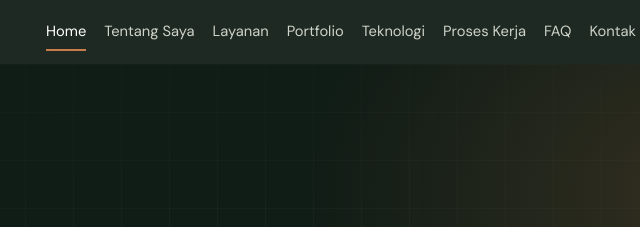
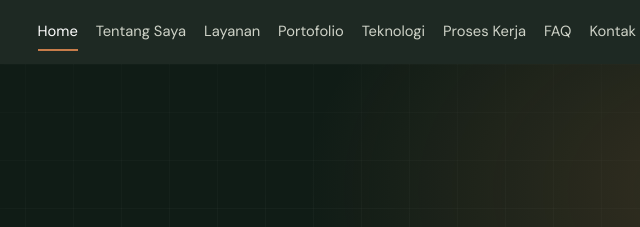
Before and after one commit to JustFun23-star/WEBDASHBOARD_ESEMKA, a plain HTML site: page index.html in a window 1280 px wide. Shown: the top 227 px of the page, 359-999 px from the left. Drawn offline with nearby package versions, Linux system fonts and the light colour scheme; no server answers.

Commit message:
Update index.html

```diff
--- a/index.html
+++ b/index.html
@@ -122,14 +122,14 @@ dialog[open]{animation:pop .3s}dialog[open]::backdrop{animation:fd .3s}@keyframe
 <header><div class="wrap bar">
 <a href="#home" class="logo"><svg width="34" height="34" viewBox="0 0 64 64" aria-hidden="true"><rect width="64" height="64" rx="14" fill="#183629"/><path d="M20 18h24v6H27v6h14v6H27v6h17v6H20z" fill="#F5F2EA"/><circle cx="48" cy="46" r="4" fill="#C77C4A"/></svg>ProjectESEMKA</a>
 <button class="burger" aria-label="Buka menu" aria-expanded="false" aria-controls="nav"><i></i><i></i></button>
-<nav id="nav" aria-label="Navigasi utama"><a href="#home">Home</a><a href="#tentang">Tentang Saya</a><a href="#layanan">Layanan</a><a href="#portfolio">Portfolio</a><a href="#teknologi">Teknologi</a><a href="#proses">Proses Kerja</a><a href="#faq">FAQ</a><a href="#kontak">Kontak</a><a class="btn sm" data-wa="">Konsultasi Proyek</a></nav>
+<nav id="nav" aria-label="Navigasi utama"><a href="#home">Home</a><a href="#tentang">Tentang Saya</a><a href="#layanan">Layanan</a><a href="#Portofolio">Portofolio</a><a href="#teknologi">Teknologi</a><a href="#proses">Proses Kerja</a><a href="#faq">FAQ</a><a href="#kontak">Kontak</a><a class="btn sm" data-wa="">Konsultasi Proyek</a></nav>
 </div></header>
 <main>
 <section id="home" class="hero"><div class="wrap hg">
 <div class="ht"><p class="eyebrow"><i></i>Independent Web Developer</p><h1>Website Profesional, Dibangun dari <em>Ide dan Kreativitas.</em></h1>
 <p class="typ">Saya membuat <span id="tw"></span><i class="caret"></i></p>
 <p class="lead">Saya membantu bisnis, UMKM, dan individu membangun kehadiran digital melalui website yang modern, responsif, dan sesuai kebutuhan.</p>
-<div class="acts"><a class="btn" href="#portfolio">Jelajahi Portofolio</a><a class="btn ghost" data-wa="">Konsultasi via WhatsApp</a></div></div>
+<div class="acts"><a class="btn" href="#Portofolio">Jelajahi Portofolio</a><a class="btn ghost" data-wa="">Konsultasi via WhatsApp</a></div></div>
 <div class="bw" aria-hidden="true"><div class="bb"><i></i><i></i><i></i><span>myesemka.vercel.app</span></div><div class="bd"><div class="sd"></div><div class="mn"><b></b><div class="rw"><u></u><u></u><u></u></div><div class="ch"></div></div></div></div>
 </div></section>
 <section class="stats"><div class="wrap"><div><b data-n="4">4</b><span>Proyek</span></div><div><b data-n="10" id="nS">10</b><span>Jenis Layanan</span></div><div><b data-n="3" id="nK">3</b><span>Paket</span></div><div><b data-n="100" data-s="%">100%</b><span>Responsif</span></div></div></section>
@@ -144,7 +144,7 @@ dialog[open]{animation:pop .3s}dialog[open]::backdrop{animation:fd .3s}@keyframe
 </div></section>
 
 <section id="layanan" class="sec"><div class="wrap rv"><h2>Layanan</h2><p class="sub">Pilih yang paling dekat dengan kebutuhan Anda, atau ceritakan kebutuhan khusus Anda.</p><div class="grid g3" id="services"></div></div></section>
-<section id="portfolio" class="sec dk"><div class="wrap rv"><h2>Portfolio</h2><p class="sub">Setiap proyek diberi label status agar jelas mana yang sudah online dan mana yang masih dikembangkan.</p><div class="flt" id="filters" role="group" aria-label="Filter portfolio"></div><p class="hint" id="pState" role="status"></p><div class="grid g2" id="projects"></div></div></section>
+<section id="Portofolio" class="sec dk"><div class="wrap rv"><h2>Portofolio</h2><p class="sub">Setiap proyek diberi label status agar jelas mana yang sudah online dan mana yang masih dikembangkan.</p><div class="flt" id="filters" role="group" aria-label="Filter Portofolio"></div><p class="hint" id="pState" role="status"></p><div class="grid g2" id="projects"></div></div></section>
 <section id="teknologi" class="sec"><div class="wrap rv"><h2>Teknologi</h2><p class="sub" id="techNote"></p><div class="grid g2" id="tech"></div></div></section>
 <section id="proses" class="sec alt"><div class="wrap rv"><h2>Proses Kerja</h2><ol class="steps" id="steps"></ol></div></section>
 <section id="paket" class="sec"><div class="wrap rv"><h2>Paket Layanan</h2><p class="sub" id="priceNote"></p><div class="grid g3" id="packages"></div></div></section>
@@ -162,7 +162,7 @@ dialog[open]{animation:pop .3s}dialog[open]::backdrop{animation:fd .3s}@keyframe
 <script>
 /* ============================================================
    CONFIG — SEMUA TEKS & DATA YANG SERING DIEDIT ADA DI SINI
-   Nomor WA, email, IG, layanan, paket, FAQ, portfolio, dll.
+   Nomor WA, email, IG, layanan, paket, FAQ, Portofolio, dll.
    ============================================================ */
 var CONFIG={
   whatsapp:"6289516296893",        // GANTI: format 62xxxxxxxxxx tanpa + / spasi
@@ -229,7 +229,7 @@ document.querySelectorAll("[data-wa]").forEach(function(a){bind(a,C.msgGeneral)}
 C.services.forEach(function(s){var c=el("article","card",null,$("#services"));el("div","ico",s[0].charAt(0),c);el("h3",null,s[0],c);el("p",null,s[1],c);
  var u=el("ul",null,null,c);s[2].forEach(function(f){el("li",null,f,u)});bind(el("a","btn sm","Konsultasi",c),"Halo ProjectESEMKA, saya tertarik dengan layanan "+s[0]+". Bisa kita diskusikan?")});
 
-/* Portfolio */
+/* Portofolio */
 var P=C.projects,cat="Semua",modal=$("#modal");
 function act(p,box){if(p.url){var a=el("a","btn sm","Lihat Website",box);a.href=p.url;a.target="_blank";a.rel="noopener"}else el("a","btn sm","Segera Hadir",box).setAttribute("aria-disabled","true")}
 function draw(){
@@ -248,10 +248,10 @@ function open(p){$("#mT").textContent=p.name;$("#mS").textContent=p.status+" ·
 modal.querySelector(".x").onclick=function(){modal.close()};modal.onclick=function(e){if(e.target===modal)modal.close()};
 filters();draw();
 
-/* Opsional: ambil portfolio dari Supabase (tabel projects, lihat schema.sql). Gagal = tetap pakai data CONFIG. */
+/* Opsional: ambil Portofolio dari Supabase (tabel projects, lihat schema.sql). Gagal = tetap pakai data CONFIG. */
 var SB=C.SUPABASE_URL&&C.SUPABASE_ANON_KEY&&/^https:\/\//.test(C.SUPABASE_URL);
 function sbH(){return{apikey:C.SUPABASE_ANON_KEY,Authorization:"Bearer "+C.SUPABASE_ANON_KEY,"Content-Type":"application/json"}}
-if(SB){$("#pState").textContent="Memuat portfolio…";
+if(SB){$("#pState").textContent="Memuat Portofolio…";
  fetch(C.SUPABASE_URL+"/rest/v1/projects?is_published=eq.true&order=sort_order.asc&select=*",{headers:sbH()}).then(function(r){if(!r.ok)throw 0;return r.json()}).then(function(rows){
   if(rows.length){P=rows.map(function(r){return{name:r.name,category:r.category||"Lainnya",status:r.status,url:r.url||"",desc:r.description||"",tech:r.tech||[],image:r.image_url||""}});cat="Semua";filters()}draw()})
  .catch(function(){draw();$("#pState").textContent=""})}
@@ -291,7 +291,7 @@ var tt,T=$("#toast");
 function say(m){T.textContent=m;T.classList.add("show");clearTimeout(tt);tt=setTimeout(function(){T.classList.remove("show")},2600)}
 function stagger(){document.querySelectorAll(".grid,.steps").forEach(function(g){[].forEach.call(g.children,function(c,i){c.style.setProperty("--i",i)})})}
 stagger();
-var EY={tentang:"Tentang",layanan:"Layanan",portfolio:"Karya Terpilih",teknologi:"Stack",proses:"Cara Kerja",paket:"Paket",faq:"Tanya Jawab",kontak:"Hubungi Saya"};
+var EY={tentang:"Tentang",layanan:"Layanan",Portofolio:"Karya Terpilih",teknologi:"Stack",proses:"Cara Kerja",paket:"Paket",faq:"Tanya Jawab",kontak:"Hubungi Saya"};
 Object.keys(EY).forEach(function(k){var h=document.querySelector("#"+k+" h2");if(h)h.parentNode.insertBefore(el("span","ey",EY[k]),h)});
 var pg=$("#pg"),hd=$("header");
 function sc(){var m=document.documentElement.scrollHeight-innerHeight;pg.style.width=(m>0?scrollY/m*100:0)+"%";hd.classList.toggle("sc",scrollY>20)}
```
